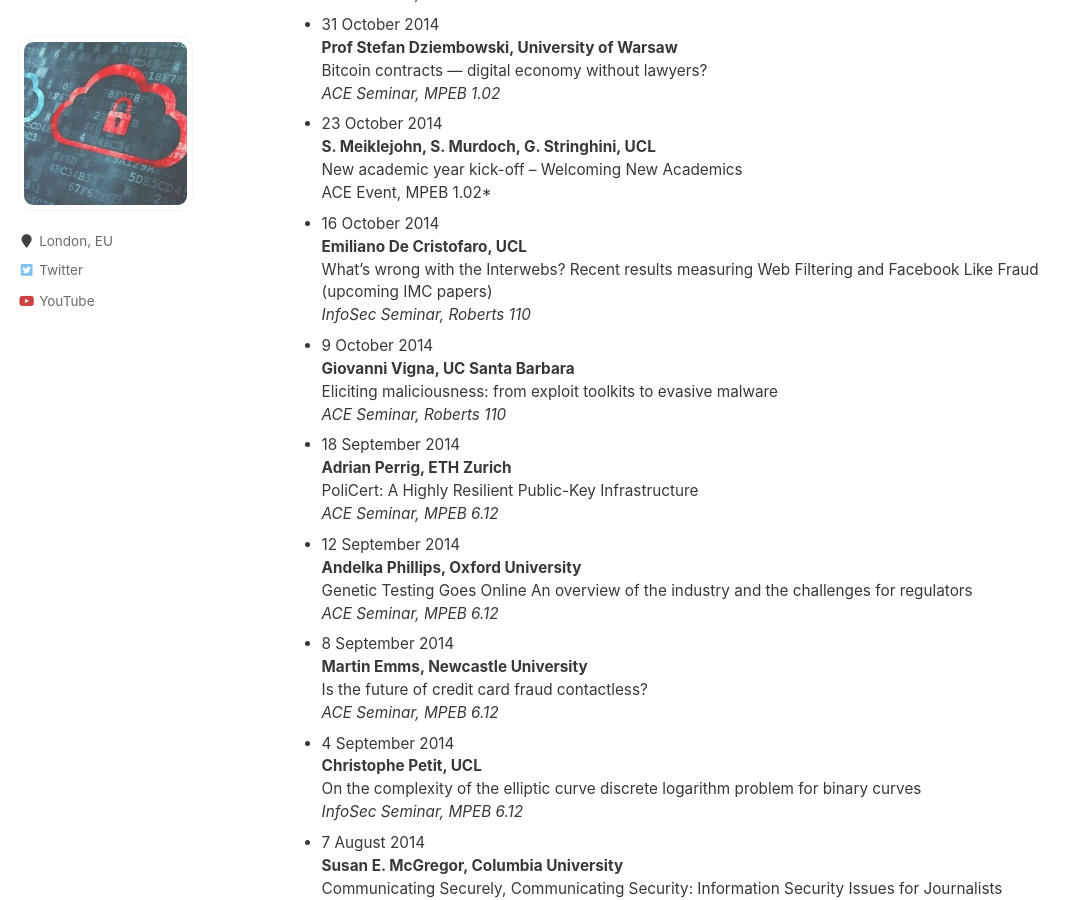
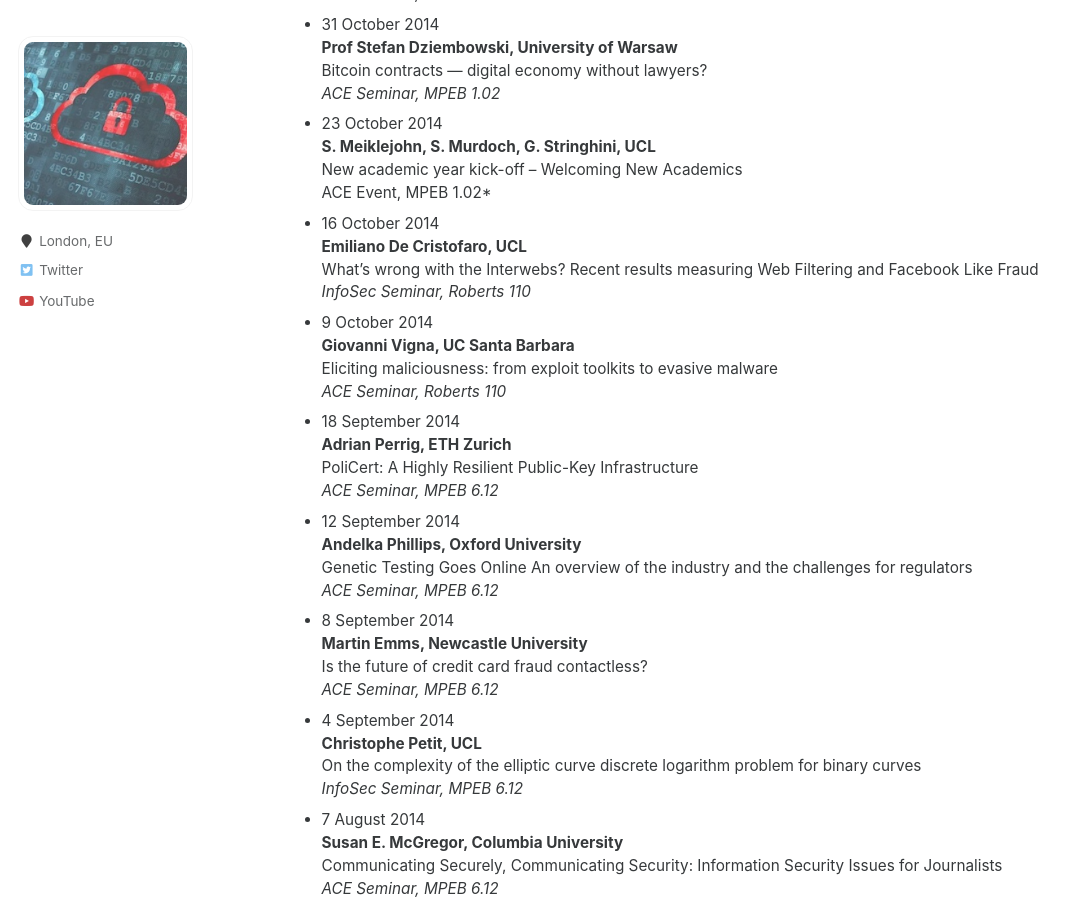
Before and after one commit to uclisec/uclisec.github.io, a Jekyll site: the page built from _pages/seminars.md, in a window 1280 px wide and 900 px high, scrolled down 26287 px. Shown: the whole window, without its empty margins (0-1082 px from the left). Built offline with Jekyll 4.4.1, drawn with Linux system fonts in a browser that asks for light colours.

Commit message:
past seminars

```diff
--- a/_pages/seminars.md
+++ b/_pages/seminars.md
@@ -1042,7 +1042,7 @@ New academic year kick-off – Welcoming New Academics
 ACE Event, MPEB 1.02*
 * 16 October 2014
 **Emiliano De Cristofaro, UCL**
-What's wrong with the Interwebs? Recent results measuring Web Filtering and Facebook Like Fraud (upcoming IMC papers)
+What's wrong with the Interwebs? Recent results measuring Web Filtering and Facebook Like Fraud
 *InfoSec Seminar, Roberts 110*
 * 9 October 2014
 **Giovanni Vigna, UC Santa Barbara**
```
